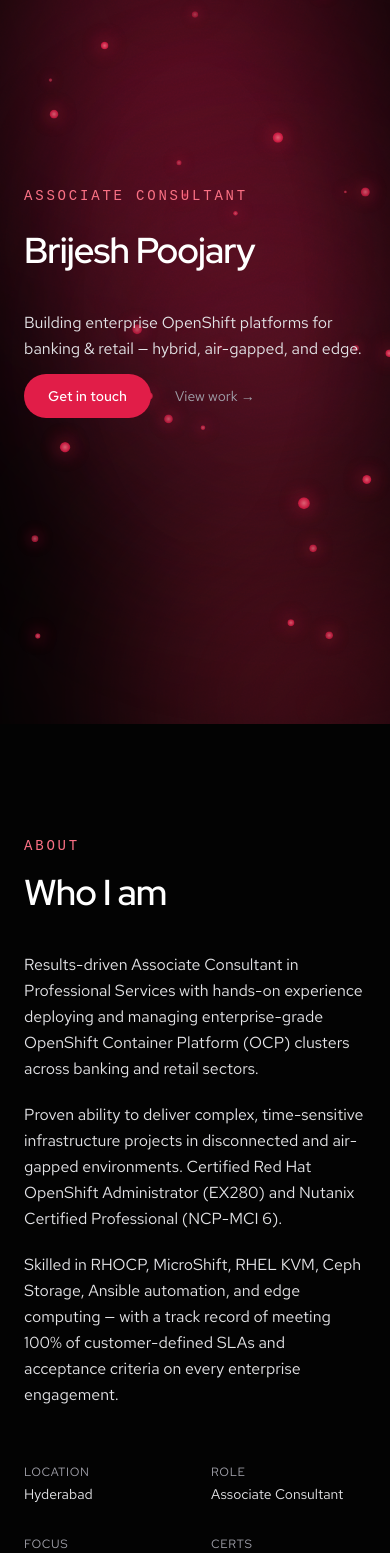
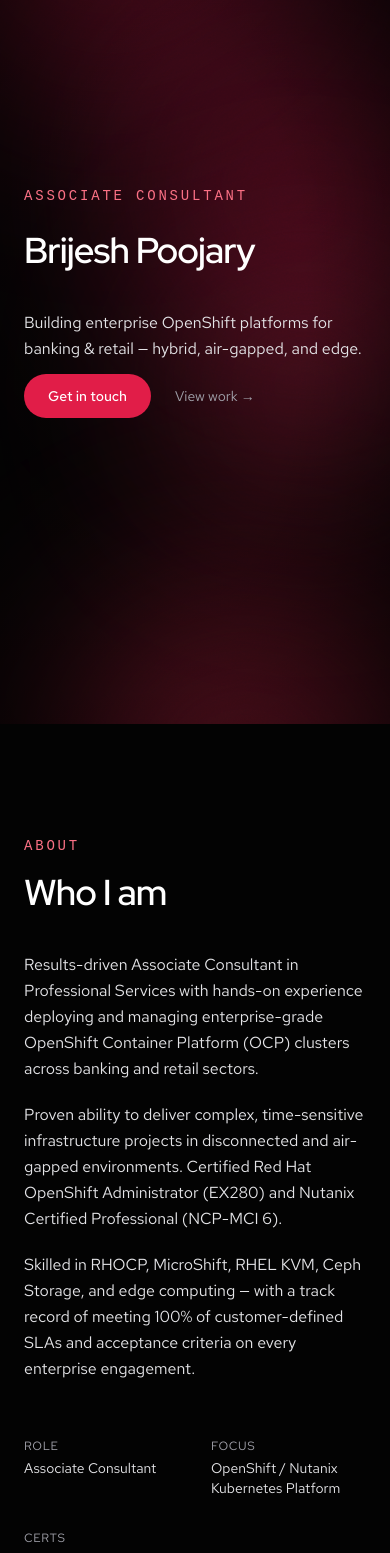
Before and after one commit to brijesh1802/portfolio-v2, a React (Vite) app: page / in a window 390 px wide. Shown: the part 120-1673 px from the top of the page. Built offline with nearby package versions, Linux system fonts and the light colour scheme; a web font is replaced by a local one.

Commit message:
Mobile device performance increase

```diff
--- a/package.json
+++ b/package.json
@@ -9,6 +9,7 @@
     "preview": "vite preview"
   },
   "dependencies": {
+    "@vercel/analytics": "^2.0.1",
     "framer-motion": "^13.1.0",
     "react": "^18.3.1",
     "react-dom": "^18.3.1"
--- a/src/components/About.jsx
+++ b/src/components/About.jsx
@@ -24,7 +24,7 @@ export default function About() {
               Nutanix Certified Professional (NCP-MCI 6).
             </p>
             <p>
-              Skilled in RHOCP, MicroShift, RHEL KVM, Ceph Storage, Ansible automation, and edge
+              Skilled in RHOCP, MicroShift, RHEL KVM, Ceph Storage, and edge
               computing — with a track record of meeting 100% of customer-defined SLAs and acceptance
               criteria on every enterprise engagement.
             </p>
@@ -32,11 +32,10 @@ export default function About() {
         </FadeIn>
 
         <FadeIn delay={0.2}>
-          <div className="mt-14 grid grid-cols-2 sm:grid-cols-4 gap-8">
+          <div className="mt-14 grid grid-cols-2 sm:grid-cols-3 gap-8">
             {[
-              { label: 'Location', value: 'Hyderabad' },
               { label: 'Role', value: 'Associate Consultant' },
-              { label: 'Focus', value: 'OpenShift / Edge' },
+              { label: 'Focus', value: 'OpenShift / Nutanix Kubernetes Platform' },
               { label: 'Certs', value: '4 Active' },
             ].map((item) => (
               <div key={item.label}>
--- a/src/components/Contact.jsx
+++ b/src/components/Contact.jsx
@@ -10,28 +10,39 @@ export default function Contact() {
             Let’s talk
           </h2>
           <p className="text-zinc-200 text-base md:text-lg leading-relaxed">
-            Open to infrastructure challenges and OpenShift opportunities.
+            Open to infrastructure challenges and new opportunities.
               Feel free to reach out.
           </p>
         </FadeIn>
 
 <FadeIn delay={0.15}>
-          <div className="space-y-4">
+  <div className="flex flex-col gap-5">
     <a
       href="mailto:brijeshpujari333@gmail.com"
-              className="block text-lg text-white hover:text-rose-400 transition-colors italic"
+      className="group flex items-center gap-3 text-white hover:text-rose-400 transition-colors"
     >
+      <span className="flex h-10 w-10 items-center mt-3 justify-center rounded-full bg-zinc-800/80 text-zinc-400 group-hover:bg-rose-500/10 group-hover:text-rose-400 transition-colors">
+        ✉
+      </span>
+      <span className="text-base md:text-lg font-medium tracking-tight mt-3">
         brijeshpujari333@gmail.com
+      </span>
     </a>
+
     <a
       href="https://linkedin.com/in/brijesh-poojary3"
       target="_blank"
       rel="noopener noreferrer"
-              className="block text-zinc-400 hover:text-white transition-colors"
+      className="group flex items-center gap-3 text-zinc-300 hover:text-white transition-colors"
     >
-              LinkedIn →
+      <span className="flex h-10 w-10 items-center justify-center rounded-full bg-zinc-800/80 text-zinc-400 group-hover:bg-blue-500/10 group-hover:text-blue-400 transition-colors">
+        in
+      </span>
+      <span className="text-base md:text-lg font-medium tracking-tight">
+        LinkedIn
+      </span>
     </a>
-            <p className="text-zinc-400 text-sm">+91 89717 72728</p>
+
   </div>
 </FadeIn>
       </div>
--- a/src/components/Experience.jsx
+++ b/src/components/Experience.jsx
@@ -6,10 +6,11 @@ const jobs = [
     company: 'KubeRox Technologies',
     period: 'Oct 2025 — Present',
     points: [
-      'Deployed 3 production Hybrid OCP clusters on RHEL KVM for a banking client serving 80M+ customers.',
+      'Deployed 3 production Hybrid OCP clusters on RHEL KVM for a Indian banking client serving 80M+ customers.',
       'Built enterprise networking (DNS, HAProxy, ingress) under banking security standards.',
       'Delivered RHOSO v18 with 3-node HA Ceph and automated OpenStack services.',
       'Executed fully air-gapped OpenShift deployments using UPI & Agent-Based Installer.',
+      'Deployed Nutanix Kubernetes Platform (NKP) for a Saudi government department and a major Indian pharma company.',
     ],
   },
   {
--- a/src/components/FloatingParticles.jsx
+++ b/src/components/FloatingParticles.jsx
@@ -1,15 +1,26 @@
+import { useState, useEffect } from 'react'
 import { motion } from 'framer-motion'
 
 const particles = Array.from({ length: 32 }, (_, i) => ({
   id: i,
   x: Math.random() * 100,
   y: Math.random() * 100,
-  size: Math.random() * 5 + 3,        // 3px – 8px
+  size: Math.random() * 5 + 3,
   duration: Math.random() * 10 + 8,
   delay: Math.random() * 4,
 }))
 
 export default function FloatingParticles() {
+  const [enabled, setEnabled] = useState(false)
+
+  useEffect(() => {
+    // Only enable on desktop with fine pointer
+    const isDesktop = window.matchMedia('(min-width: 768px) and (pointer: fine)').matches
+    setEnabled(isDesktop)
+  }, [])
+
+  if (!enabled) return null
+
   return (
     <div className="fixed inset-0 z-[1] pointer-events-none overflow-hidden" aria-hidden>
       {particles.map((p) => (
--- a/src/components/Projects.jsx
+++ b/src/components/Projects.jsx
@@ -22,6 +22,17 @@ const projects = [
       'Automated deployment of Nova, Neutron, Glance, Keystone, and Cinder services via the OpenStack Operator.',
     ],
     tags: ['RHOSO', 'Ceph', 'OpenStack Operator', 'Assisted Installer'],
+  },
+  {
+    title: 'Nutanix Kubernetes Platform (NKP) Deployment',
+    client: 'Saudi Government Department & Major Indian Pharma Company',
+    points: [
+      'Architected and deployed production-grade Nutanix Kubernetes Platform (NKP) clusters for a Saudi government department and a leading Indian pharmaceutical enterprise.',
+      'Configured high-availability control planes, persistent storage with Nutanix CSI, and enterprise networking for secure, scalable container workloads.',
+      'Implemented lifecycle management, monitoring, and security hardening to meet government and regulated-industry compliance requirements.',
+      'Delivered end-to-end platform validation, knowledge transfer, and production readiness across both environments.',
+    ],
+    tags: ['Nutanix', 'NKP', 'Kubernetes', 'CSI', 'Government', 'Pharma'],
   },
   {
     title: 'MicroShift Edge Platform Deployment',
@@ -53,6 +64,7 @@ const projects = [
     ],
     tags: ['RAG', 'LangChain', 'FAISS', 'Ollama', 'FastAPI'],
   },
+
 ]
 
 export default function Projects() {
--- a/src/components/Skills.jsx
+++ b/src/components/Skills.jsx
@@ -3,27 +3,19 @@ import FadeIn from './FadeIn'
 const groups = [
   {
     title: 'Container Platforms',
-    items: ['Red Hat OpenShift (RHOCP)', 'MicroShift', 'Red Hat Device Edge', 'Kubernetes'],
+    items: ['Red Hat OpenShift (RHOCP)', 'MicroShift', 'Kubernetes', 'Nutanix Kubernetes Platform'],
   },
   {
     title: 'Container Tools',
-    items: ['Podman', 'Docker', 'Quay Registry', 'Image Mirroring'],
+    items: ['Podman', 'Docker'],
   },
   {
     title: 'Virtualization & Storage',
     items: ['RHEL KVM', 'VMware vSphere', 'Nutanix AHV', 'Red Hat Ceph Storage', 'OpenShift Data Foundation'],
   },
   {
-    title: 'Automation & OS',
-    items: ['Ansible', 'Bash Scripting', 'RHEL 8 / 9'],
-  },
-  {
-    title: 'Networking & Deployment',
-    items: ['DNS', 'HAProxy', 'Ingress Routing', 'NMState Operator', 'UPI', 'Agent-Based Installer', 'Air-Gapped'],
-  },
-  {
     title: 'OpenStack & Observability',
-    items: ['RHOSO v18', 'Nova / Neutron / Glance / Keystone / Cinder', 'Loki', 'Compliance Operator', 'OpenShift Monitoring'],
+    items: ['RHOSO v18', 'Nova / Neutron / Glance / Keystone / Cinder', 'Loki', 'Compliance Operator', 'OpenShift Monitoring', 'Prometheus & Grafana'],
   },
   {
     title: 'Cloud & AI/ML',
--- a/src/index.css
+++ b/src/index.css
@@ -235,3 +235,26 @@ body {
 ::-webkit-scrollbar-thumb { background: #27272a; border-radius: 4px; }
 ::-webkit-scrollbar-thumb:hover { background: #e11d48; }
 ::selection { background: rgba(225, 29, 72, 0.3); color: white; }
+
+
+/* Disable liquid animation on mobile for performance */
+@media (max-width: 768px) {
+  .blob {
+    animation: none !important;
+    will-change: auto;
+  }
+
+  .noise,
+  .noise::after {
+    animation: none !important;
+  }
+}
+
+/* Also respect reduced-motion preference */
+@media (prefers-reduced-motion: reduce) {
+  .blob,
+  .noise,
+  .noise::after {
+    animation: none !important;
+  }
+}
```
Also changed, not shown: 1 other file (tests, documents, lock files or other folders). Lines whose indentation alone changed are shown as unchanged.
